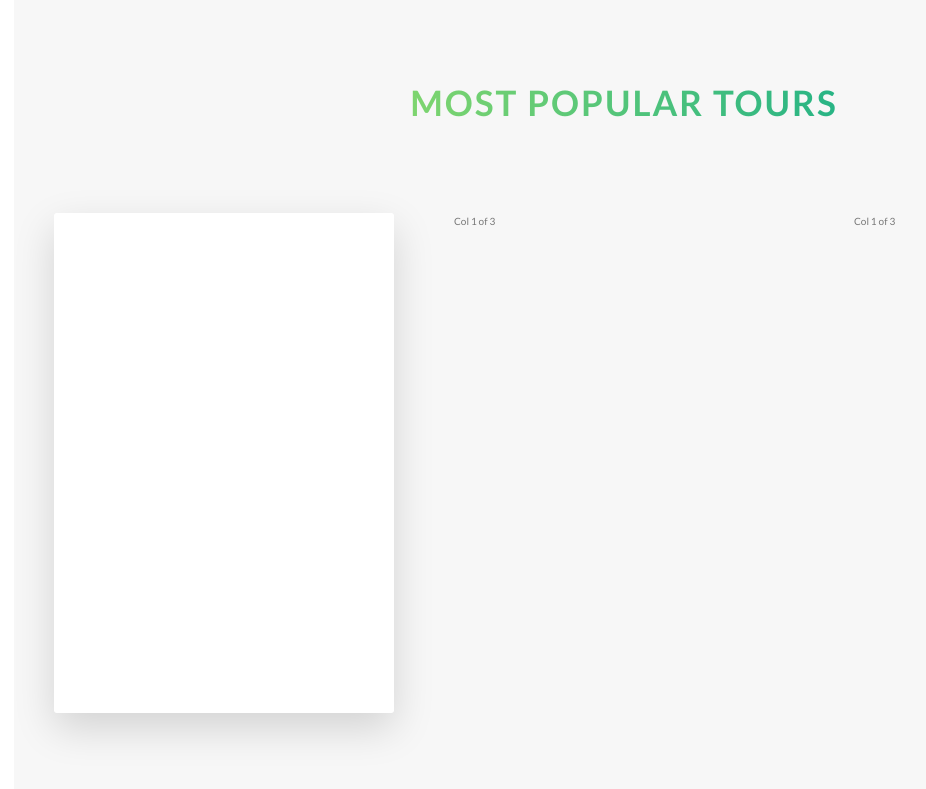
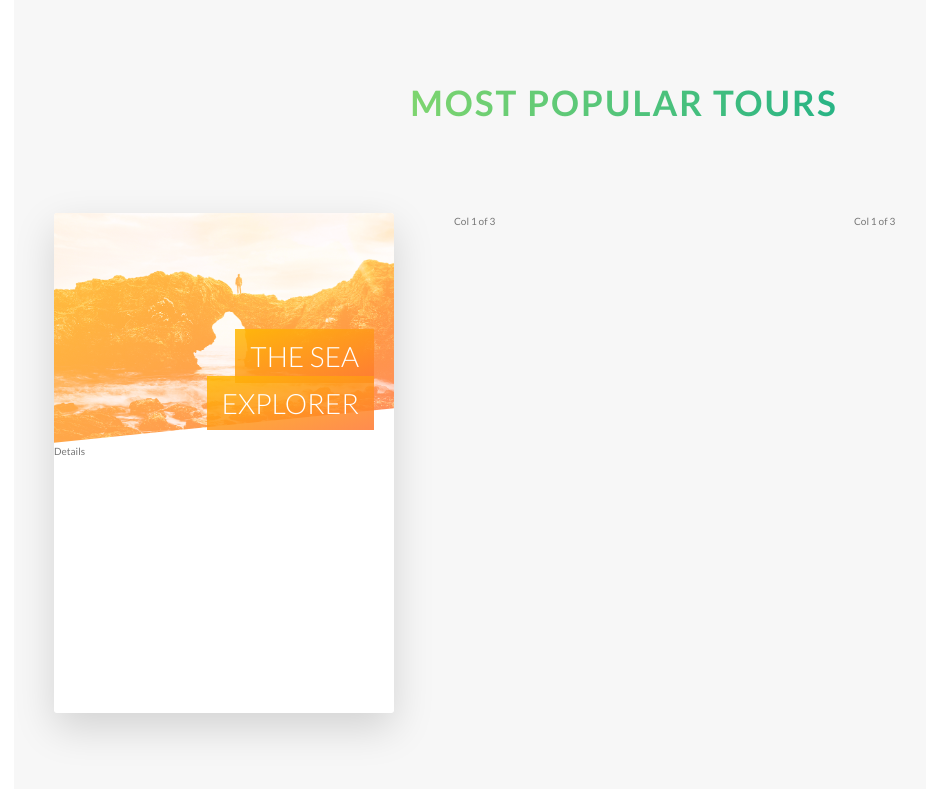
Before and after one commit to yukijina/naTour, a website: page index.html in a window 1280 px wide. Shown: the part 2262-3051 px from the top of the page, without its empty margins (16-942 px from the left). Drawn offline with Linux system fonts and the light colour scheme.

Commit message:
tours section updated

```diff
--- a/index.html
+++ b/index.html
@@ -119,7 +119,18 @@
             <div class="col-1-of-3">
               <div class="card">
                 <div class="card__side card__side--front">
-                  front
+                  <div class="card__picture card__picture--1">
+                    &nbsp;
+                  </div>
+                  <h4 class="card__heading">
+                    <span class="card__heading-span card__heading-span--1">
+                      The Sea Explorer
+                    </span>
+                  </h4>
+                  <div class="card__details">
+                    Details
+                  </div>
+
                 </div>
                 <div class="card__side card__side--back card__side--back-1">
                   back
--- a/sass/components/_card.scss
+++ b/sass/components/_card.scss
@@ -1,4 +1,5 @@
 .card {
+  //FUNTIONALITY
   //define the perspective (3D), perspective has to be in parent element and Child elements get the perspective (3D) view
   perspective: 150rem;
   -moz-perspective: 150rem; //now works for firefox too
@@ -7,8 +8,6 @@
 
 
   &__side {
-    color: #fff;
-    font-size: 2rem;
     height: 50rem;
     transition: all .8s ease;
     position: absolute; //both side and back are absolute
@@ -16,7 +15,8 @@
     left: 0;
     width: 100%; //absolute position basically start fitting their width so we need to set width
     backface-visibility: hidden; // hide the back part of the element. when we flip, we can not see the other part
-    border-radius: 3px;
+    border-radius: 3px; // this is disappear when picture added. picture overwrite
+    overflow: hidden; //the above border-radius works now
     box-shadow: 0 1.5rem 4rem rgba($color-black, .15);
 
     &--front {
@@ -36,9 +36,58 @@
 
   &:hover &__side--front {
     //when cover hovers, card_-side transforms
-    transform: rotateY(180deg); //flip the card
+    transform: rotateY(-180deg); //flip the card
   }
   &:hover &__side--back {
     transform: rotateY(0); //back side starts from 180deg and finish 0 = flip
   }
+
+  //FRONT SIDE STYLING
+  &__picture {
+    background-size: cover;
+    height: 23rem;
+    //background-blend-mode does not work IE and Edge
+    background-blend-mode: screen;
+    -webkit-clip-path: polygon(0 0, 100% 0, 100% 85%, 0 100%); // make all browser to work. This code should write before avtual clip path
+    clip-path: polygon(0 0, 100% 0, 100% 85%, 0 100%);
+
+
+    &--1 {
+      background-image: linear-gradient(to right bottom, $color-secondary-light, $color-secondary-dark), url(../img/nat-5.jpg);
+    }
+
+    &--2 {
+      background-image: url(..img/nat-5.jpg);
+    }
+
+    &--3 {
+      background-image: url(..img/nat-5.jpg);
+    }
+  }
+
+  &__heading {
+    font-size: 2.8rem;
+    font-weight: 300;
+    text-transform: uppercase;
+    text-align: right;
+    color: $color-white;
+    position: absolute;
+    top: 12rem;
+    right: 2rem;
+    width: 75%;
+  }
+
+  &__heading-span {
+    padding: 1rem 1.5rem;
+    -webkit-box-decoration-break: clone;
+    box-decoration-break: clone; //give space after A and infront of E (if not there is no space because we use span (one line))
+
+    &--1 {
+      background-image: linear-gradient(to right bottom, rgba($color-secondary-light, .85), rgba($color-secondary-dark, .85));
+    }
+  }
+
+  &__details {
+
+  }
 }
--- a/sass/layout/_header.scss
+++ b/sass/layout/_header.scss
@@ -8,6 +8,7 @@
   background-size: cover;
   background-position: top;
   position: relative;
+  -webkit-clip-path: polygon(0 0, 100% 0, 100% 75vh, 0 100%);
   clip-path: polygon(0 0, 100% 0, 100% 75vh, 0 100%);
 
   &__logo-box {
--- a/sass/main.scss
+++ b/sass/main.scss
@@ -24,7 +24,7 @@
 //terminal
 // 1) Connect sass file with style.css
 // in sass file, npm run compile:sass
-//   -- comple: sass is script in package.json
+//   -- compile: sass is script in package.json
 
 
 // 2) Liver server
```
Also changed, not shown: css/style.css.
